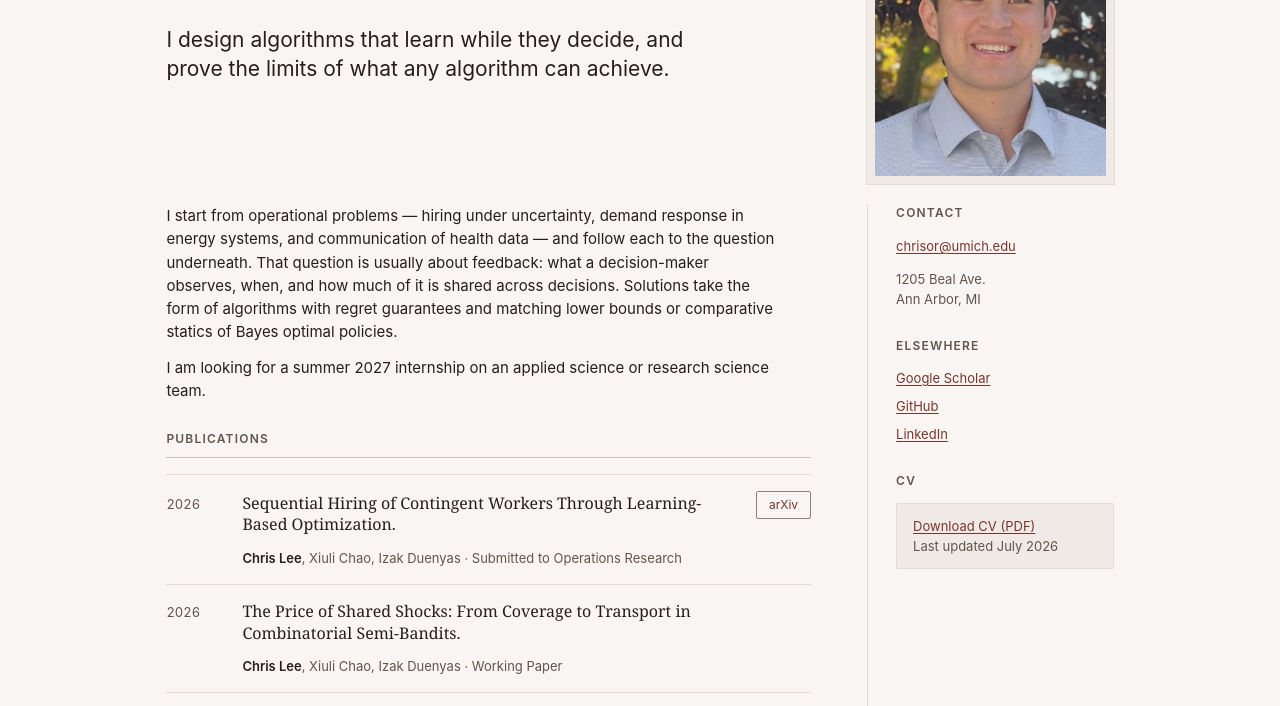
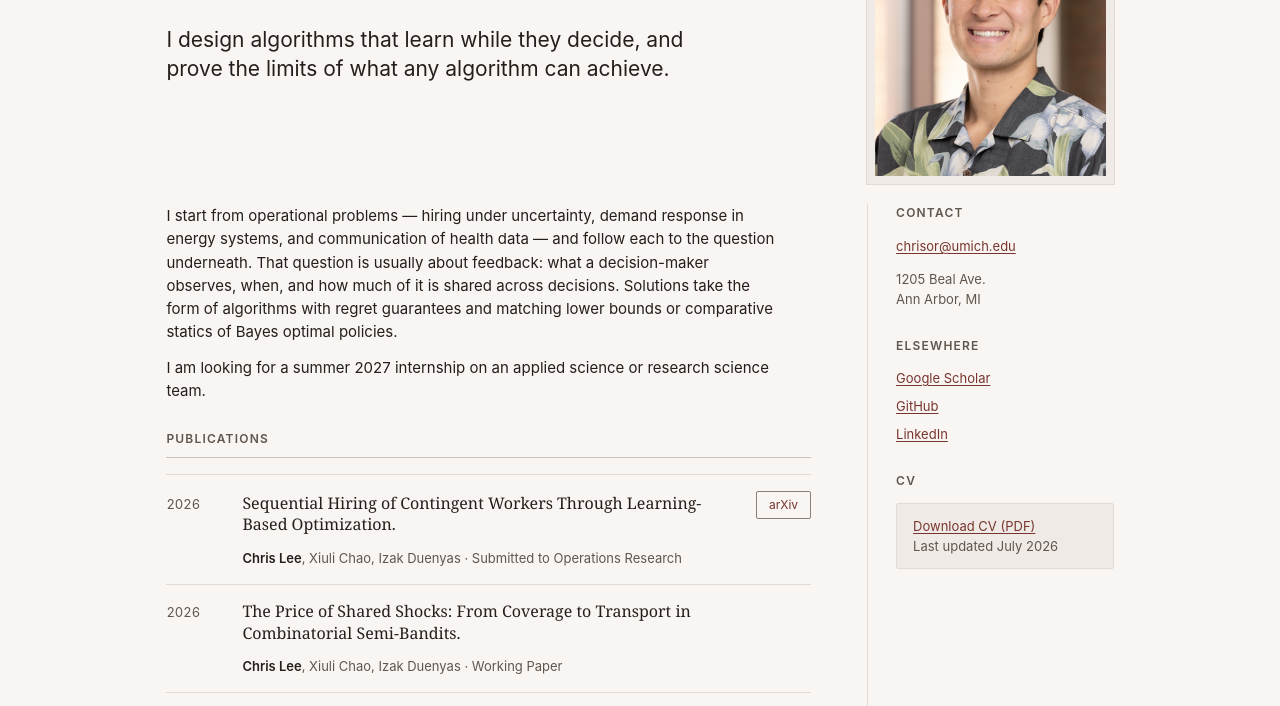
Before and after one commit to leechr001/leechr001.github.io, a plain HTML site: page index.html in a window 1280 px wide. Shown: the part 205-911 px from the top of the page. Drawn offline with Linux system fonts and the light colour scheme.

Commit message:
update the headshot and CV

```diff
--- a/css/style.css
+++ b/css/style.css
@@ -355,14 +355,15 @@ h3 {
      proportion as the column flexes with the viewport. */
   width: 100%;
   height: auto;
-  aspect-ratio: 393 / 480;   /* the source crop's own proportions */
+  aspect-ratio: 393 / 480;   /* the source crop's own proportions — the file is
+                                786x960, a 2x asset with the identical ratio */
   object-fit: cover;
   object-position: 50% 35%;   /* favours the face over the shirt */
 
   /* A mat, not a hairline. The photo edge now lands on the sidebar tone before
      it reaches bare paper, which is what stops it reading as abrupt.
      No CSS filter any more: the colour correction is baked into
-     headshot-maple.jpeg, so a saved copy or a link preview looks like the
+     headshot-2026-web.jpg, so a saved copy or a link preview looks like the
      page does. Stacking saturate() on top would double-mute it. */
   border: 8px solid var(--paper-sunk);
   outline: 1px solid var(--rule);
--- a/index.html
+++ b/index.html
@@ -42,9 +42,9 @@
         of what any algorithm can achieve.
       </p>
     </div>
-    <img class="profile__photo" src="assets/headshot-maple.jpeg"
-         alt="Chris Lee, smiling, photographed outdoors in front of a maple tree"
-         width="393" height="480">
+    <img class="profile__photo" src="assets/headshot-2026-web.jpg"
+         alt="Chris Lee, smiling, photographed outdoors in front of a sunlit brick colonnade"
+         width="786" height="960">
   </div>
 
   <div class="layout">
```
Also changed, not shown: assets/headshot-2026-web.jpg (added), 4 other files.
